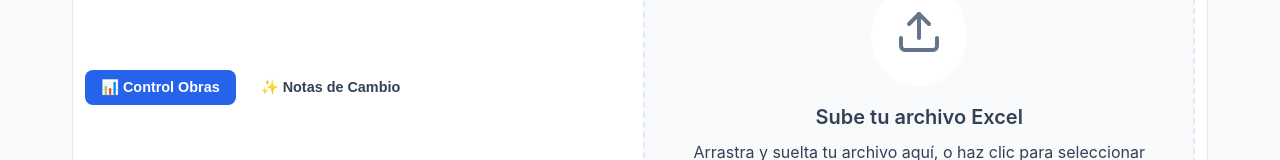
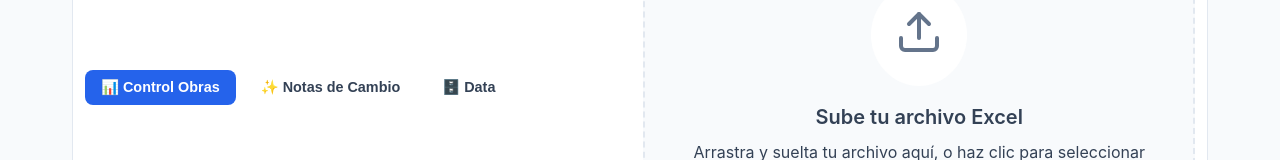
Before and after one commit to spotfreeman/exceldashboard, a React (Vite) app: page / in a window 1280 px wide. Shown: the part 213-373 px from the top of the page. Built offline with nearby package versions, Linux system fonts and the light colour scheme.

Commit message:
feat: add new 'Data' tab for massive excel visualization

```diff
--- a/src/App.jsx
+++ b/src/App.jsx
@@ -41,6 +41,11 @@ function App() {
       title: 'Histórico Notas de Cambio (Hospitales 2022)',
       allowedSheets: ['2_Notas de Cambio', 'Notas de Cambio', 'Hoja1'],
       description: 'Análisis de aumentos, disminuciones y obras extraordinarias.'
+    },
+    'data': {
+      title: 'Visualización Masiva de Datos',
+      allowedSheets: ['Data', 'Datos', 'Hoja1', 'Sheet1'],
+      description: 'Vista simplificada para grandes volúmenes de datos.'
     }
   };
 
@@ -113,6 +118,19 @@ function App() {
             >
               ✨ Notas de Cambio
             </button>
+            <button
+              className={`btn ${activeTab === 'data' ? '' : 'text-muted'}`}
+              onClick={() => switchTab('data')}
+              style={{
+                background: activeTab === 'data' ? 'var(--accent-primary)' : 'transparent',
+                color: activeTab === 'data' ? 'white' : 'var(--text-secondary)',
+                border: activeTab === 'data' ? 'none' : '1px solid transparent',
+                padding: '0.5rem 1rem',
+                fontSize: '0.9rem'
+              }}
+            >
+              🗄️ Data
+            </button>
           </div>
 
           {/* Right Side: Compact File Upload / Status */}
@@ -139,7 +157,7 @@ function App() {
         {data && (
           <div className="animate-fade-in">
             {/* We can eventually pass a 'type' prop to Dashboard to customize it */}
-            <Dashboard data={data} title={tabConfig[activeTab].title} />
+            <Dashboard data={data} title={tabConfig[activeTab].title} type={activeTab} />
           </div>
         )}
 
--- a/src/components/Dashboard.jsx
+++ b/src/components/Dashboard.jsx
@@ -7,7 +7,7 @@ import { ProjectDetail } from './ProjectDetail';
 
 const COLORS = ['#3b82f6', '#10b981', '#f59e0b', '#ef4444', '#8b5cf6', '#ec4899'];
 
-export function Dashboard({ data, title = "Resumen General" }) {
+export function Dashboard({ data, title = "Resumen General", type = "obras" }) {
     const [filterCol, setFilterCol] = useState('');
     const [filterVal, setFilterVal] = useState('');
     const [currentPage, setCurrentPage] = useState(1);
@@ -129,7 +129,22 @@ export function Dashboard({ data, title = "Resumen General" }) {
         // Custom View Logic for Hospital Report
         const hasHospitalColumns = columns.includes('SERVICIO DE SALUD') && columns.includes('NOMBRE DEL PROYECTO');
 
-        if (hasHospitalColumns) {
+        if (type === 'data') {
+            // "Data" View: Strict specific columns
+            // "Código BIP", "Proyecto", "Servicio de Salud"
+            const desiredCols = [
+                columns.find(c => c.toUpperCase().includes('BIP') || c.toUpperCase().includes('CÓDIGO')),
+                columns.find(c => c.toLowerCase().includes('proyecto') || c.toLowerCase().includes('obra')),
+                columns.find(c => c.toLowerCase().includes('servicio') && c.toLowerCase().includes('salud')),
+            ];
+
+            // Filter out undefined if a column isn't found
+            tableColumns = desiredCols.filter(Boolean);
+
+            // If strictly nothing found, fallback to all, but usually we prefer showing nothing if strict
+            if (tableColumns.length === 0) tableColumns = columns;
+
+        } else if (hasHospitalColumns) {
             // Aggregation Logic
             const aggregated = {};
             const allClassifications = new Set();
```
